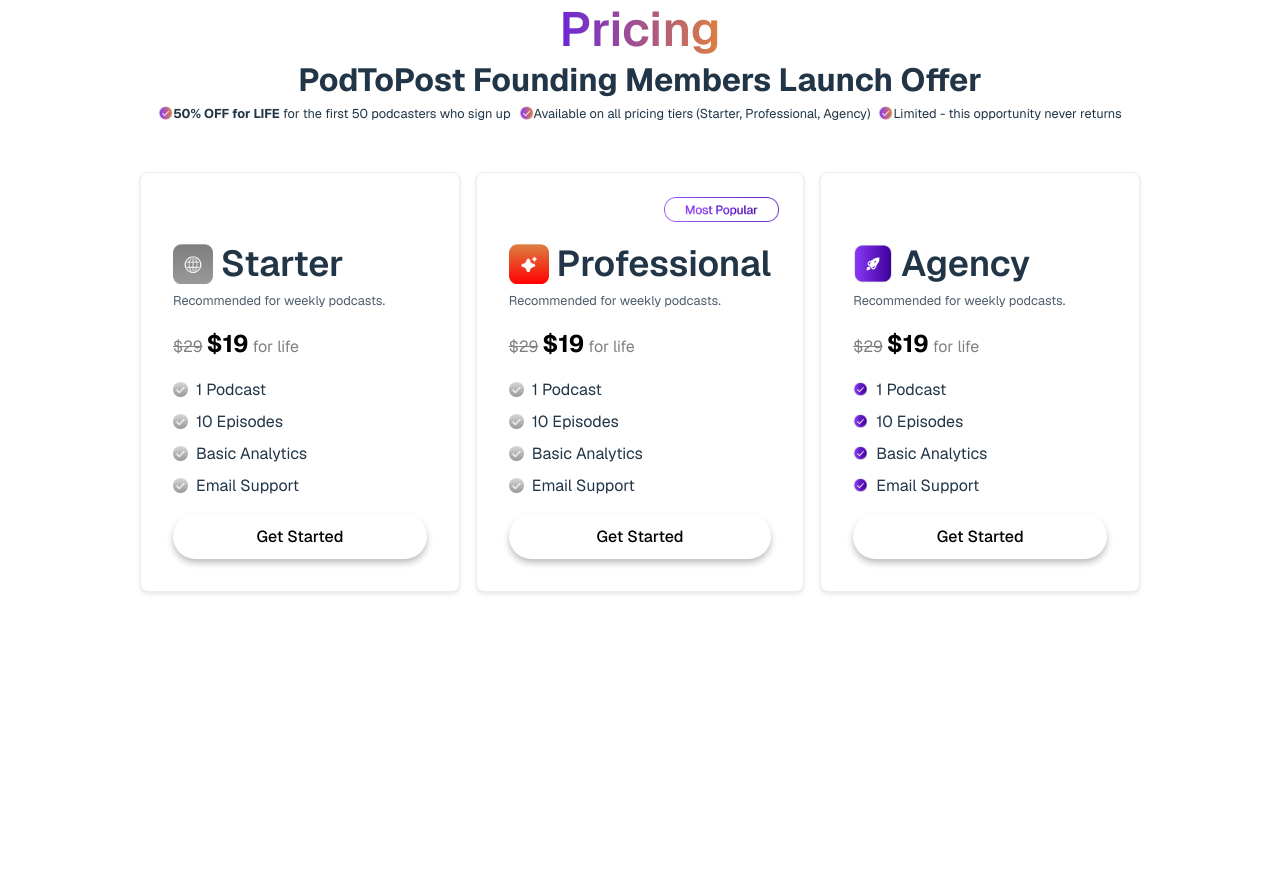
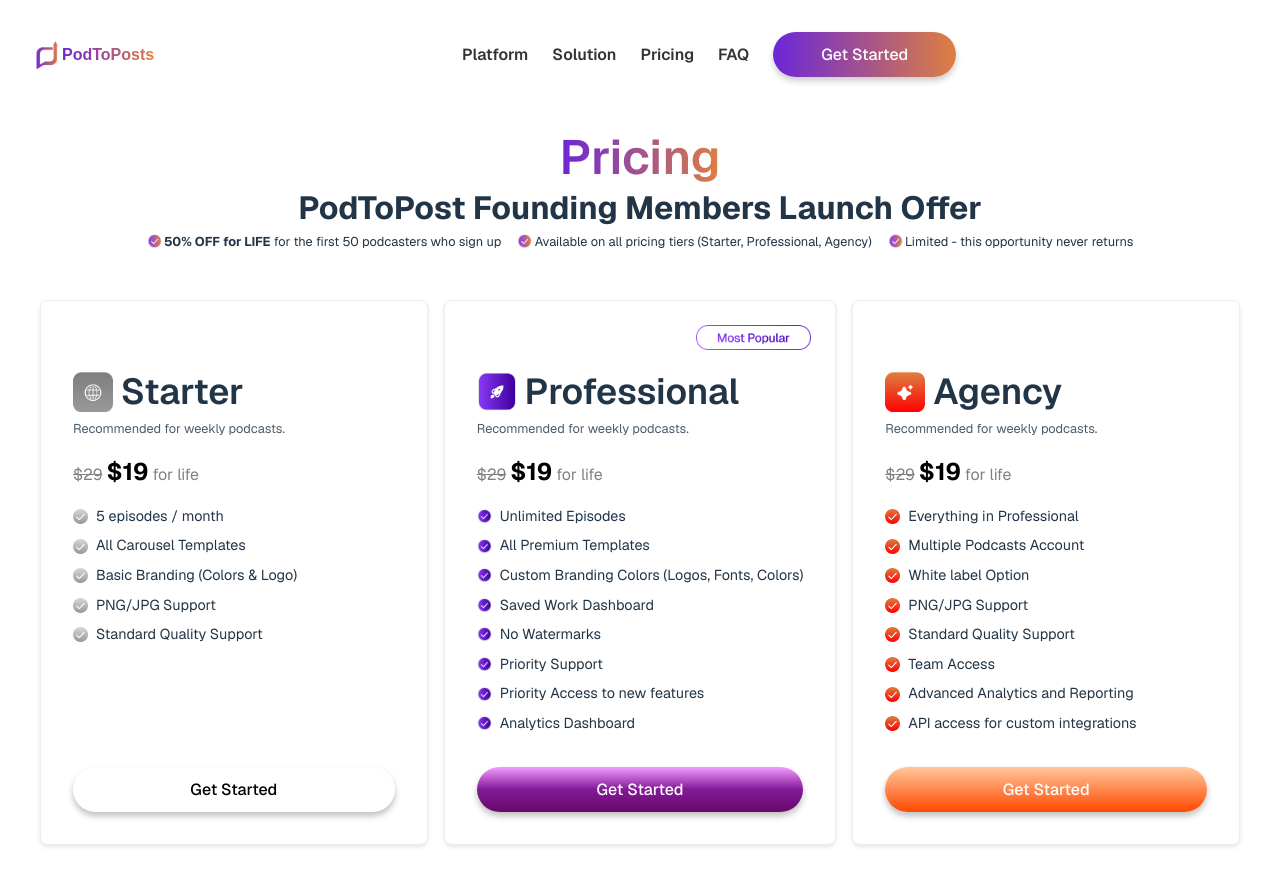
Before and after one commit to botkumar01/pod2posts, a React (Vite) app: page /pricing in a window 1280 px wide. Shown: the top 886 px of the page. Before the commit the page ends 800 px from the top, so only its background shows below. Built offline with nearby package versions, Linux system fonts and the light colour scheme; a web font is replaced by a local one.

Commit message:
princing page

```diff
--- a/src/Pages/PricingPage.scss
+++ b/src/Pages/PricingPage.scss
@@ -4,6 +4,7 @@
     display: inline-flex;
     justify-content: center;
     align-items: center;
+    gap: .15rem;
 
     img {
         width: 15px;
@@ -17,6 +18,7 @@
 }
 
 .pricing {
+    margin-top: 8rem;
 
     h1 {
         max-width: max-content;
@@ -37,18 +39,17 @@
 
     .info {
         display: flex;
-        gap: .5rem;
+        gap: 1rem;
         justify-content: center;
         align-items: center;
     }
 
     .tiers {
-        width: min(1000px, 95%);
+        width: min(1200px, 97%);
         display: flex;
         justify-content: center;
-        align-items: center;
         gap: 1rem;
-        margin: 3rem auto 0 auto;
+        margin: 3rem auto 3rem auto;
     }
 }
 
--- a/src/Pages/PricingPage.tsx
+++ b/src/Pages/PricingPage.tsx
@@ -3,9 +3,11 @@
 
 import GradientText from "../components/GradientText";
 import PricingCard from "../components/PricingCard/PricingCard";
+import Nav from "../components/Nav/Nav";
 
 import gradientTick from "../assets/price_imgs/gradient_tick.png";
 import type { JSX } from "react";
+import Button from "../components/Button";
 
 const InfoPoint: React.FC<{ text: string | JSX.Element }> = ({ text }) => {
   return (
@@ -18,6 +20,16 @@
 
 const PricingPage: React.FC = () => {
   return (
+    <>
+      <Nav
+          items={[
+            { title: "Platform", link: "/" },
+            { title: "Solution", link: "/solution" },
+            { title: "Pricing", link: "/pricing" },
+            { title: "FAQ", link: "/faq" },
+            { title: <Button variant="primary" />, link: "/cta" },
+          ]}
+        />
       <div className="pricing">
         <h1>
           <GradientText text="Pricing" />
@@ -49,12 +61,13 @@
             description="Recommended for weekly podcasts."
             originalPrice="$29"
             discountedPrice="$19"
-          color="grey"
+            color="white"
             points={[
-            "1 Podcast",
-            "10 Episodes",
-            "Basic Analytics",
-            "Email Support"
+              "5 episodes / month",
+              "All Carousel Templates",
+              "Basic Branding (Colors & Logo) ",
+              "PNG/JPG Support",
+              "Standard Quality Support"
             ]}
           />
           <PricingCard
@@ -62,12 +75,16 @@
             description="Recommended for weekly podcasts."
             originalPrice="$29"
             discountedPrice="$19"
-          color="orange"
+            color="purple"
             points={[
-            "1 Podcast",
-            "10 Episodes",
-            "Basic Analytics",
-            "Email Support"
+              "Unlimited Episodes",
+              "All Premium Templates",
+              "Custom Branding Colors (Logos, Fonts, Colors)",
+              "Saved Work Dashboard",
+              "No Watermarks",
+              "Priority Support",
+              "Priority Access to new features",
+              "Analytics Dashboard"
             ]}
           />
           <PricingCard
@@ -75,12 +92,16 @@
             description="Recommended for weekly podcasts."
             originalPrice="$29"
             discountedPrice="$19"
-          color="purple"
+            color="orange"
             points={[
-            "1 Podcast",
-            "10 Episodes",
-            "Basic Analytics",
-            "Email Support"
+              "Everything in Professional",
+              "Multiple Podcasts Account",
+              "White label Option",
+              "PNG/JPG Support",
+              "Standard Quality Support",
+              "Team Access",
+              "Advanced Analytics and Reporting",
+              "API access for custom integrations"
             ]}
           />
           {/* <PricingCard />
@@ -88,6 +109,7 @@
         </div>
 
       </div>
+    </>
   );
 };
 
--- a/src/components/Button.tsx
+++ b/src/components/Button.tsx
@@ -1,7 +1,7 @@
 import React from "react";
 import "../styles/GradientButton.css";
 
-type ButtonVariant = "primary" | "secondary" | "white";
+type ButtonVariant = "primary" | "secondary" | "white" | "purple" | "orange";
 
 const Button: React.FC<{ text?: string, variant: ButtonVariant }> = ({ text, variant }) => {
   return <button className={`btn ${variant}`}>{text || "Get Started"}</button>;
--- a/src/components/PricingCard/PricingCard.scss
+++ b/src/components/PricingCard/PricingCard.scss
@@ -2,10 +2,11 @@
 
 .pricingCard {
     flex: 1;
+    flex-grow: 1;
     min-width: max-content;
     display: flex;
     flex-direction: column;
-    justify-content: space-between;
+    justify-content: flex-start;
     align-items: flex-start;
     padding: 2rem;
     border: 1px solid #eee;
@@ -66,6 +67,7 @@
     }
 
     .tierInfo {
+        margin-bottom: 1rem;
         ul {
             list-style: none;
             padding: 0;
@@ -76,6 +78,7 @@
                 align-items: center;
                 gap: .5rem;
                 margin-bottom: .5rem;
+                font-size: .9rem;
 
                 img {
                     height: 15px;
@@ -88,6 +91,7 @@
 
     button {
         margin: 0 auto;
+        margin-top: auto;
         max-width: none;
         width: 100%;
     }
--- a/src/components/PricingCard/PricingCard.tsx
+++ b/src/components/PricingCard/PricingCard.tsx
@@ -11,21 +11,27 @@
 
 import greyTick from "../../assets/price_imgs/grey_tick.png";
 import purpleTick from "../../assets/price_imgs/purple_tick.png";
+import orangeTick from "../../assets/price_imgs/orange_tick.png";
 
 type PricingCardProps = {
     title: "Starter" | "Professional" | "Agency",
     description: string,
     originalPrice: string,
     discountedPrice: string,
-    color: "grey" | "purple" | "orange",
+    color: "white" | "purple" | "orange",
     points: string[]
 }
 
 function getListImage(title: PricingCardProps["title"]) {
     if (title === "Starter") return greyTick
-    if (title === "Professional") return greyTick
-    if (title === "Agency") return purpleTick
+    if (title === "Professional") return purpleTick
+    if (title === "Agency") return orangeTick
+}
 
+function getTierImage(title: PricingCardProps["title"]) {
+    if (title === "Starter") return greyGlobe
+    if (title === "Professional") return purpleRocket
+    if (title === "Agency") return orangeAI
 }
 
 const PricingCard: React.FC<PricingCardProps> = ({ title, description, originalPrice, discountedPrice, color, points }) => {
@@ -35,7 +41,7 @@
                 (title === "Professional") && <img className="label" src={purpleMostPop} alt="" />
             }
             <h2>
-                <img src={color === "grey" ? greyGlobe : color === "purple" ? purpleRocket : orangeAI} />
+                <img src={getTierImage(title)} />
                 {title}
             </h2>
             <p className="desc">{description}</p>
@@ -64,7 +70,7 @@
             </div>
 
             <Button
-                variant="white"
+                variant={color}
                 text="Get Started"
             />
 
--- a/src/styles/GradientButton.css
+++ b/src/styles/GradientButton.css
@@ -33,9 +33,6 @@
 
 button.white {
   border-radius: 50px;
-}
-
-button.white {
   border: none;
   color: rgb(0, 0, 0);
   font-size: 1rem;
@@ -44,6 +41,23 @@
   background: white;
   transition: background 0.3s ease;
   box-shadow: 0 4px 6px rgba(0, 0, 0, 0.25);
+}
+
+button.purple {
+  border: none;
+  color: white;
+  background: linear-gradient(rgb(243, 155, 255), rgb(131, 25, 152), rgb(104, 9, 104));
+  box-shadow: 0 4px 6px rgba(0, 0, 0, 0.25);
+
+
+}
+
+button.orange {
+  border: none;
+  color: white;
+  background: linear-gradient(rgb(255, 199, 156), rgb(255, 72, 0));
+  box-shadow: 0 4px 6px rgba(0, 0, 0, 0.25);
+
 }
 
 .gradient-text {
```
Also changed, not shown: src/assets/price_imgs/orange_tick.png (renamed from src/assets/price_imgs/charm_tick (3).png), src/assets/price_imgs/purple_coming_soon.png (renamed from src/assets/price_imgs/Frame 109 (2).png). Lines whose indentation alone changed are shown as unchanged.
